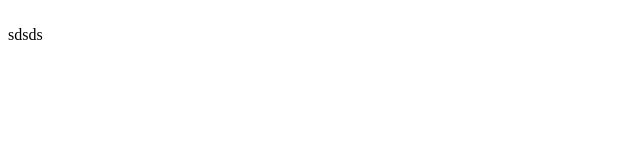
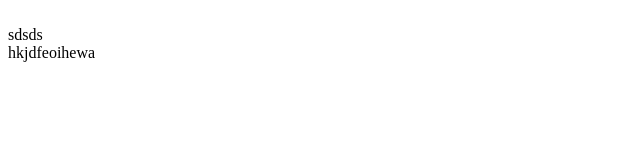
Before and after one commit to ANemcov/gitflow_learn, a plain HTML site: page index.html in a window 1280 px wide. Shown: the whole page, without its empty margins (0-640 px from the left). Drawn offline with Linux system fonts and the light colour scheme.

Commit message:
commit 2

```diff
--- a/index.html
+++ b/index.html
@@ -1,3 +1,4 @@
 <HEAD>
     <br>sdsds
 </HEAD>
+<footer>hkjdfeoihewa</footer>
```
